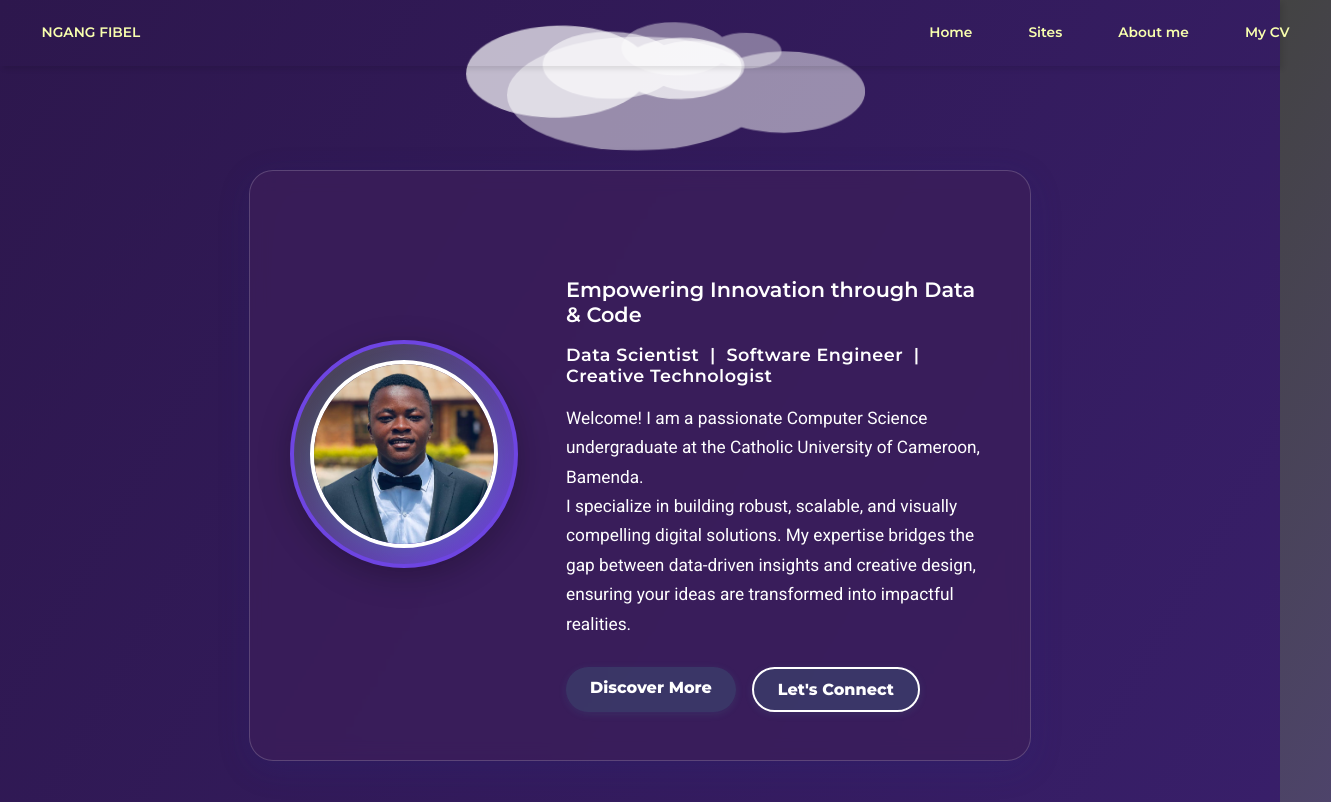
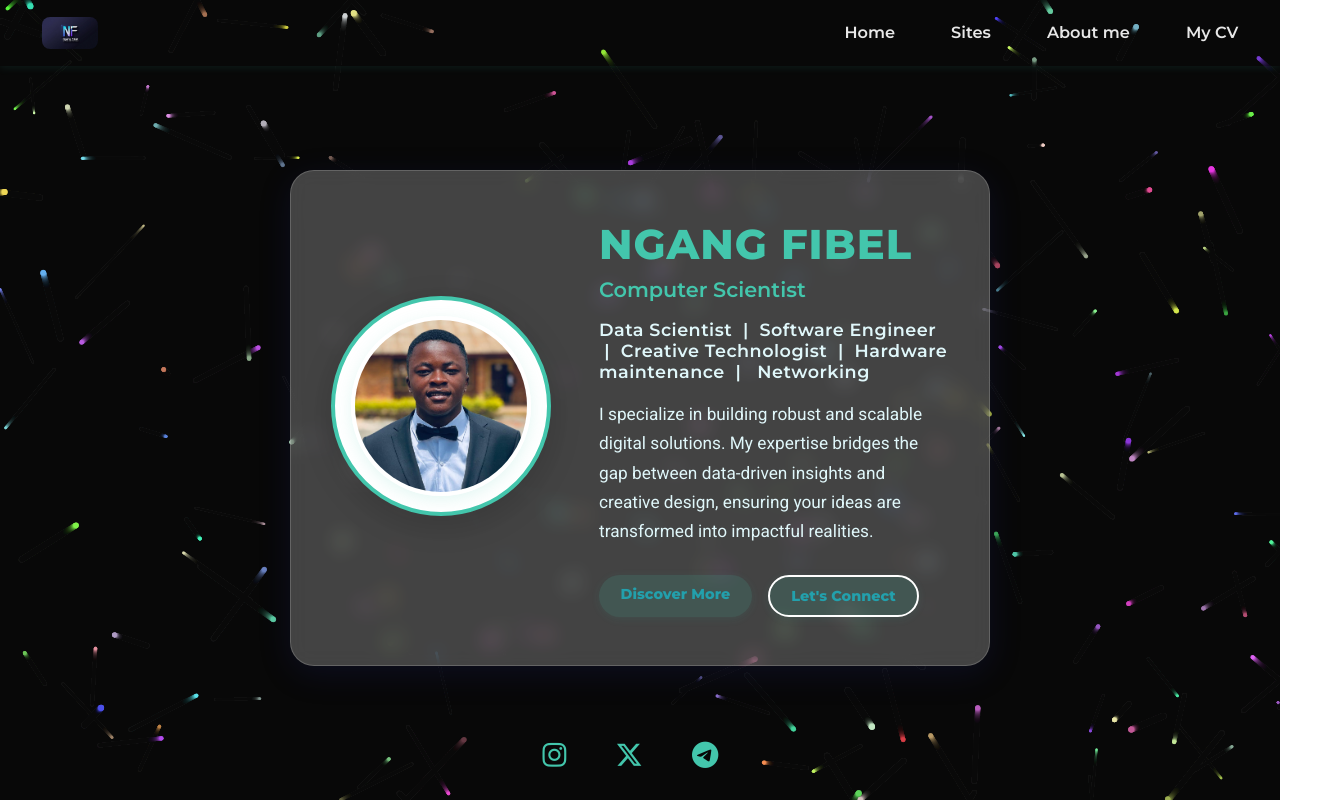
Before and after one commit to ngangfibs/portfolio, a plain HTML site: page index.html in a window 1280 px wide. Shown: the top 802 px of the page, 1331 px wide, since content can reach past the window. Drawn offline with Linux system fonts and the light colour scheme.

Commit message:
added new file

```diff
--- a/css/fluent-style.css
+++ b/css/fluent-style.css
@@ -2,9 +2,9 @@
     --primary: #43c6ac;
     --secondary: #2d3a4b;
     --grey: rgba(40, 41, 50, 0.18);
-    --background: #f8ffae;
-    --white: #fff;
-    --glass: rgba(255,255,255,0.85);
+    --background: rgba(39, 7, 71, 0.7);;
+    --white: #ffffffe7;
+    --glass: rgba(255, 255, 255, 0.24);
     --shadow: 0 8px 32px 0 rgba(31,38,135,0.18);
 }
 
@@ -16,31 +16,27 @@ body {
     min-height: 100vh;
     margin: 0;
     font-family: 'Roboto', 'Montserrat', Arial, sans-serif;
-    color: var(--secondary);
-    background: linear-gradient(120deg, var(--background) 0%, var(--primary) 100%);
+    color: var(--white);
     overflow-x: hidden;
     position: relative;
     transition: background 0.8s cubic-bezier(.4,0,.2,1);
 }
 
-/* Cloudy animated background - dispersing and floating clouds */
 .cloud-bg {
     position: fixed;
-    top: 0; left: 0; width: 100vw; height: 100vh;
+    top: 0; left: 0; width: 100%; height: 100%;
     z-index: 0;
     pointer-events: none;
     overflow: hidden;
 }
 .cloud {
     position: absolute;
-    fill: #fff;
-    opacity: 0.5;
+    fill: rgba(255, 255, 255, 0.9); /* Increased opacity in fill */
+    opacity: 0.8; /* Increased base opacity */
     top: 0;
     left: 50%;
-    /* Start at center top */
     transform: translateX(-50%) scale(1);
     pointer-events: none;
-    /* Remove hover/transition, use animation instead */
 }
 
 /* Each cloud disperses and floats with its own animation */
@@ -100,7 +96,7 @@ body {
 h1, h2, h3 {
     font-family: 'Montserrat', sans-serif;
     font-weight: 800;
-    color: var(--secondary);
+    color: var(--white);
     margin: 0 0 1rem 0;
     transition: color 0.5s;
 }
@@ -125,7 +121,7 @@ h1 {
 }
 p, li, .about-text, .cv-list li, .sites-list li {
     font-size: clamp(1rem, 2.5vw, 1.15rem);
-    color: var(--secondary);
+    color: var(--white);
     font-family: 'Roboto', Arial, sans-serif;
     line-height: 1.7;
     transition: color 0.5s;
@@ -134,6 +130,9 @@ a {
     color: var(--primary);
     text-decoration: none;
     transition: color 0.3s;
+}
+strong {
+    color: var(--white);
 }
 a:hover, a:focus {
     color: var(--secondary);
@@ -144,6 +143,7 @@ nav.nav {
     padding: 0.5rem 0;
     z-index: 2;
     position: relative;
+    box-shadow: 0 2px 8px rgba(67,198,172,0.10);
 }
 nav ul {
     list-style: none;
@@ -155,10 +155,10 @@ nav ul {
 }
 nav ul li a {
     text-decoration: none;
-    color: var(--background);
+    color: var(--white);
     font-family: 'Montserrat', sans-serif;
     font-weight: 600;
-    font-size: clamp(0.75rem, 1.5vw, 0.86rem); /* reduced from 1rem/1.15rem */
+    font-size: clamp(0.80rem, 1.6vw, 1.01rem); /* reduced from 1rem/1.15rem */
     transition: color 0.3s;
 }
 nav ul li a.active, nav ul li a:hover {
@@ -197,7 +197,7 @@ nav ul li a.active, nav ul li a:hover {
     border-radius: 2em;
     font-family: 'Montserrat', sans-serif;
     font-weight: 700;
-    font-size: 1rem;
+    font-size: 0.9rem;
     border: none;
     cursor: pointer;
     background: var(--primary);
@@ -206,6 +206,7 @@ nav ul li a.active, nav ul li a:hover {
     transition: background 0.3s, color 0.3s;
     text-decoration: none;
     display: inline-block;
+
 }
 .btn-outline {
     background: transparent;
@@ -256,44 +257,19 @@ nav ul li a.active, nav ul li a:hover {
     }
 }
 
-/* Home page: white text and dark purple background */
-body.home-page {
-    background: linear-gradient(120deg, #2d174d 0%, #3a206e 100%);
-}
-body.home-page .home,
-body.home-page .homee,
-body.home-page .home-content,
-body.home-page .glass-card,
-body.home-page .home-icons a,
-body.home-page .btn,
-body.home-page .btn-outline,
-body.home-page .subtitle,
-body.home-page h1,
-body.home-page h2,
-body.home-page h3,
-body.home-page p,
-body.home-page .highlight {
-    color: #fff !important;
-    background: transparent;
-}
-body.home-page .glass-card {
-    background: rgba(60, 30, 90, 0.7);
-}
 body.home-page .btn,
 body.home-page .btn-outline {
     border-color: #fff;
-    color: #fff;
+    color: #23a0ac;
     background: rgba(67,198,172,0.15);
 }
 body.home-page .btn:hover,
 body.home-page .btn-outline:hover {
-    background: #fff;
+    background: #046a8c;
     color: #3a206e;
     border-color: #fff;
 }
-body.home-page .home-icons a {
-    color: #fff;
-}
+
 body.home-page .home-icons a:hover {
     color: var(--primary);
 }
--- a/css/style.css
+++ b/css/style.css
@@ -1,67 +1,67 @@
-*{
+/* Reset and base styles */
+* {
     margin: 0;
     padding: 0;
+    box-sizing: border-box;
 }
-body, html{
+html, body {
     min-height: 100vh;
-    background: linear-gradient(120deg, #434343 0%, #6e45e2 100%);
-    background-color: rgba(0, 0, 0, 0.432);
-    background-size: cover;
-    background-position: inherit;
     font-family: 'Montserrat', 'Roboto', Arial, sans-serif;
+    background: transparent;
 }
-nav{
-    background-color: silver;
-    box-shadow: 3px 3px 5px rgb(0, 0, 0, 0.1);
 
+/* Navigation */
+nav {
+    background: transparent;
+    box-shadow: 0 2px 8px rgba(67,198,172,0.10);
 }
-nav ul{
+nav ul {
     width: 100%;
     list-style: none;
     display: flex;
     justify-content: flex-end;
     align-items: center;
-
 }
-nav li{
+nav li {
     height: 50px;
     padding: 0 6px;
     display: flex;
     align-items: center;
-    font-display: black;
-    font-family: 'Times New Roman', Times, serif;
 }
-nav a{
+nav a {
     text-decoration: none;
     padding: 0 10px;
-    color: black;
+    color: #fff;
+    font-family: 'Montserrat', sans-serif;
+    font-weight: 600;
+    font-size: clamp(0.80rem, 1.6vw, 1.01rem);
+    transition: color 0.3s;
 }
-nav a:hover{
-    background-color:#747272f0;
+nav a:hover {
+    background: rgba(116, 114, 114, 0.94);
     border-radius: 8px;
-    padding: 10px 30px;
-    color: beige;
-    transition: 900ms ;
-
+    color: #e0f7fa;
+    transition: 0.3s;
 }
-nav ul li:first-child{
+nav ul li:first-child {
     margin-right: auto;
 }
-.sidebar{
+.sidebar {
     position: fixed;
+    border-radius: 0px 0px 0px 10px ;
     top: 0;
     right: 0;
-    height: 100hv;
+    height: 65vh;
     width: 250px;
     z-index: 999;
     backdrop-filter: blur(10px);
-    background-color: rgba(192, 192, 192, 0.568);
-    box-shadow: -10px 0 10px rgb(0, 0, 0, 0.1);
+    background: rgba(192, 192, 192, 0.568);
+    box-shadow: -10px 0 10px rgba(0,0,0,0.1);
     display: none;
     flex-direction: column;
     align-items: flex-start;
     justify-content: flex-start;
-    transition: transform 0.3s cubic-bezier(.4,2,.6,1), opacity 0.3s;
+    transition: transform 0.3s, opacity 0.3s;
     transform: translateX(-100%);
     opacity: 0;
 }
@@ -74,28 +74,25 @@ nav ul li:first-child{
     transform: translateX(-100%);
     opacity: 0;
 }
-.menuB{
+.menuB {
     display: none;
-
 }
-.sidebar li{
+.sidebar li {
     width: 100%;
 }
-.sidebar a{
+.sidebar a {
     width: 100%;
 }
 
+/* Home Section */
 .home {
     display: flex;
     flex-direction: column;
     align-items: center;
     justify-content: center;
     min-height: 90vh;
-    background: linear-gradient(120deg, #434343 0%, #6e45e2 100%);
     padding: 40px 0;
-    font-family: 'Montserrat', 'Roboto', Arial, sans-serif;
 }
-
 .homee {
     display: flex;
     flex-direction: row;
@@ -105,150 +102,179 @@ nav ul li:first-child{
     width: 100%;
     margin-bottom: 32px;
 }
-
 .glass-card {
     background: rgba(255,255,255,0.10);
     box-shadow: 0 8px 32px 0 rgba(31, 38, 135, 0.18);
     backdrop-filter: blur(12px);
-    -webkit-backdrop-filter: blur(12px);
     border-radius: 32px;
     border: 1.5px solid rgba(255,255,255,0.18);
     padding: 40px 48px;
     transition: box-shadow 0.3s;
 }
-
 .glass-card:hover {
-    box-shadow: 0 16px 48px 0 rgba(110, 69, 226, 0.25);
+    box-shadow: 0 16px 48px 0 rgba(110, 69, 226, 0.15);
 }
-
 .profile-img-container {
     flex-shrink: 0;
     width: 220px;
     height: 220px;
     border-radius: 50%;
     overflow: hidden;
-    box-shadow: 0 8px 32px rgba(0,0,0,0.25);
+    box-shadow: 0 8px 32px rgba(0,0,0,0.15);
     background: #fff;
     display: flex;
     align-items: center;
     justify-content: center;
-    border: 4px solid #6e45e2;
-    background: linear-gradient(135deg, #434343 0%, #6e45e2 100%);
+    border: 4px solid #43c6ac;
 }
 
 .profile-img {
     width: 100%;
     height: 100%;
     object-fit: cover;
-    transition: transform 0.5s cubic-bezier(.4,2,.6,1);
+    transition: transform 0.5s;
     border-radius: 50%;
     border: 2px solid #fff;
 }
-
 .profile-img:hover {
     transform: scale(1.05) rotate(-2deg);
 }
-
 .home-content {
-    color: #f5f5f5;
+    color: #fff;
     max-width: 600px;
 }
-
 .home-content h1 {
     font-size: 2.6rem;
     font-weight: 800;
     margin-bottom: 0.2em;
     letter-spacing: 1px;
     color: #fff;
-    font-family: 'Montserrat', 'Roboto', Arial, sans-serif;
 }
-
 .home-content .subtitle {
     font-size: 1.3rem;
     font-weight: 600;
-    color: #b39ddb;
+    color: #43c6ac;
     margin-bottom: 0.8em;
-    font-family: 'Montserrat', 'Roboto', Arial, sans-serif;
 }
-
 .home-content .highlight {
-    color: #6e45e2;
-    background: linear-gradient(90deg, #a084ee 0%, #6e45e2 100%);
-    -webkit-background-clip: text;
-    -webkit-text-fill-color: transparent;
-    background-clip: text;
+    color: #43c6ac;
 }
-
 .home-content h3 {
     font-size: 1.1rem;
     font-weight: 600;
     margin-bottom: 18px;
-    color: #d1c4e9;
+    color: #e0f7fa;
     letter-spacing: 0.5px;
 }
-
 .home-content p {
     font-size: 1.08rem;
     line-height: 1.7;
     margin-bottom: 28px;
-    color: #f3eaff;
-    font-family: 'Roboto', Arial, sans-serif;
+    color: #e0f7fa;
 }
-
 .btn-group {
     display: flex;
     gap: 18px;
 }
-
 .btn {
     padding: 12px 32px;
-    background: linear-gradient(90deg, #6e45e2 0%, #a084ee 100%);
+    background: linear-gradient(90deg, #43c6ac 0%, #00e6b8 100%);
     color: #fff;
     border: none;
     border-radius: 30px;
     font-size: 1rem;
     font-weight: 600;
     text-decoration: none;
-    box-shadow: 0 4px 16px rgba(0,230,184,0.15);
+    box-shadow: 0 4px 16px rgba(0,230,184,0.10);
     transition: background 0.3s, transform 0.2s;
     cursor: pointer;
-    font-family: 'Montserrat', 'Roboto', Arial, sans-serif;
 }
-
 .btn:hover, .btn:focus {
     background: linear-gradient(90deg, #0072ff 0%, #00e6b8 100%);
     transform: translateY(-2px) scale(1.04);
-    color: black;
+    color: #fff;
 }
-
 .btn-outline {
     background: transparent;
-    border: 2px solid #a084ee;
-    color: #a084ee;
+    border: 2px solid #43c6ac;
+    color: #43c6ac;
     box-shadow: none;
 }
-
 .btn-outline:hover, .btn-outline:focus {
-    background: #a084ee;
+    background: #43c6ac;
     color: #fff;
 }
-
 .home-icons {
     display: flex;
-    gap: 28px;
+    gap: 30px;
     justify-content: center;
     margin-top: 10px;
+    padding-bottom: 20px;
 }
-
 .home-icons a {
-    color: #a084ee;
-    font-size: 2rem;
+    color: #43c6ac;
+    font-size: 3rem;
     transition: color 0.2s, transform 0.2s;
 }
-
 .home-icons a:hover {
     color: #fff;
     transform: scale(1.2) rotate(-8deg);
+}
+
+/* Particle Canvas */
+.particle-canvas {
+    position: fixed;
+    top: 0;
+    left: 0;
+    width: 100vw;
+    height: 100vh;
+    z-index: 0;
+    pointer-events: none;
+    opacity: 1;
+}
+
+/* Ensure content stays above particles */
+body > *:not(.particle-canvas) {
+    position: relative;
+    z-index: 1;
+}
+
+/* Sidebar close icon styling */
+.sidebar li:first-child {
+    width: 100%;
+    display: flex;
+    justify-content: center;
+    align-items: center;
+    margin: 24px 0 16px 0;
+}
+.sidebar li:first-child a {
+    display: flex;
+    justify-content: center;
+    align-items: center;
+    font-size: 2.5rem;
+    color: #43c6ac;
+    width: 60px;
+    height: 60px;
+    border-radius: 50%;
+    background: rgba(255,255,255,0.12);
+    transition: background 0.2s, color 0.2s;
+}
+.sidebar li:first-child a:hover {
+    background: #43c6ac;
+    color: #fff;
+    font-size: 3.5rem;
+}
+
+/* Logo zoom-in effect in nav bar - remove hover background/shadow */
+nav ul li a img {
+    transition: transform 0.25s cubic-bezier(.4,2,.6,1);
+    background: none !important;
+    box-shadow: none !important;
+}
+nav ul li a:hover img {
+    transform: scale(1.13);
+    background: none !important;
+    box-shadow: none !important;
 }
 
 /* Animations */
@@ -274,7 +300,6 @@ nav ul li:first-child{
     opacity: 0;
     animation: fadeIn 1.2s ease-in-out 1.1s forwards;
 }
-
 @keyframes fadeIn {
     to { opacity: 1; }
 }
@@ -300,7 +325,6 @@ nav ul li:first-child{
         font-size: 2rem;
     }
 }
-
 @media (max-width: 600px) {
     .home {
         padding: 20px 0;
@@ -316,33 +340,26 @@ nav ul li:first-child{
         height: 110px;
     }
 }
-@media(max-width: 800px) {
-    .hide{
+@media (max-width: 800px) {
+    .hide {
         display: none;
     }
-    .menuB{
+    .menuB {
         display: flex;
         align-items: center;
     }
-
 }
-@media(max-width: 400px) {
-    .sidebar{
+@media (max-width: 400px) {
+    .sidebar {
         width: 100%;
     }
-    .home{
-        padding: 0px 0px;
-    }
-
-}
-@keyframes showRight{
-    100%{
-        width: 0;
+    .home {
+        padding: 0;
     }
 }
 .sidebar a.active,
 .nav a.active {
-    color: #007bff;
+    color: #43c6ac;
     font-weight: bold;
-    border-bottom: 2px solid #007bff;
+    border-bottom: 2px solid #43c6ac;
 }
--- a/index.html
+++ b/index.html
@@ -18,7 +18,6 @@
         <svg class="cloud c3" viewBox="0 0 220 70"><ellipse cx="80" cy="35" rx="80" ry="35"/><ellipse cx="170" cy="35" rx="50" ry="25"/></svg>
         <svg class="cloud c4" viewBox="0 0 100 30"><ellipse cx="30" cy="15" rx="30" ry="15"/><ellipse cx="70" cy="15" rx="20" ry="10"/></svg>
     </div>
-
     <nav class="nav">
         <ul class="sidebar">
             <li onclick="closeSideBar()" tabindex="0" aria-label="Close sidebar" role="button">
@@ -30,7 +29,11 @@
             <li ><a href="MY.html">My CV</a></li>
         </ul>
         <ul>
-            <li><a href="#index.html">NGANG FIBEL</a></li>
+            <li>
+                <a href="#index.html">
+                    <img src="fibelLogo.jpg" alt="NF Logo" style="height:32px;vertical-align:middle;margin-right:8px;border-radius:8px;">
+                </a>
+            </li>
             <li class="hide"><a href="index.html">Home</a></li>
             <li class="hide"><a href="sites.html">Sites</a></li>
             <li class="hide"><a href="About.html">About me</a></li>
@@ -48,15 +51,12 @@
                     <h1>
                         <span class="highlight">NGANG FIBEL</span>
                     </h1>
-                    <h2 class="subtitle">
-                        Empowering Innovation through Data & Code
-                    </h2>
+                    <h2 class="subtitle"> Computer Scientist </h2>
                     <h3>
-                        Data Scientist &nbsp;|&nbsp; Software Engineer &nbsp;|&nbsp; Creative Technologist
+                        Data Scientist &nbsp;|&nbsp; Software Engineer &nbsp;|&nbsp; Creative Technologist &nbsp;|&nbsp; Hardware maintenance &nbsp;| &nbsp; Networking
                     </h3>
                     <p>
-                        Welcome! I am a passionate Computer Science undergraduate at the Catholic University of Cameroon, Bamenda.<br>
-                        I specialize in building robust, scalable, and visually compelling digital solutions. My expertise bridges the gap between data-driven insights and creative design, ensuring your ideas are transformed into impactful realities.
+                        I specialize in building robust and scalable digital solutions. My expertise bridges the gap between data-driven insights and creative design, ensuring your ideas are transformed into impactful realities.
                     </p>
                     <div class="btn-group">
                         <a href="#projects" class="btn animated-btn">Discover More</a>
@@ -85,5 +85,6 @@
 
 
     <script src="script.js"></script>
+    <script src="js/particle.js"></script>
 </body>
 </html>
--- /dev/null
+++ b/js/particle.js
@@ -0,0 +1,91 @@
+// Full-size background particle motion system
+
+class Particles {
+  constructor() {
+    // Create canvas that will hold the particles
+    this.canvas = document.createElement('canvas');
+    this.ctx = this.canvas.getContext('2d');
+    this.canvas.className = 'particle-canvas';
+    // Append canvas to body or a specific container
+    document.body.appendChild(this.canvas);
+
+    // Particle array and mouse interaction properties
+    this.particles = [];
+    this.mouse = { x: null, y: null, radius: 100 };
+
+    // Event listeners for mouse movement and window resizing
+    window.addEventListener('mousemove', e => {
+      this.mouse.x = e.x;
+      this.mouse.y = e.y;
+    });
+
+    window.addEventListener('resize', this.init.bind(this));
+
+    // Initialize and start animation
+    this.init();
+    this.animate();
+  }
+
+  init() {
+    // Set canvas to full window size
+    this.canvas.width = window.innerWidth;
+    this.canvas.height = window.innerHeight;
+    this.particles = [];
+
+    // Calculate number of particles based on screen area
+    const particleCount = Math.floor(window.innerWidth * window.innerHeight / 5000);
+    for (let i = 0; i < particleCount; i++) {
+      const size = Math.random() * 2 + 1;
+      const x = Math.random() * this.canvas.width;
+      const y = Math.random() * this.canvas.height;
+
+      this.particles.push({
+        x, y, size,
+        speedX: Math.random() * 0.5 - 0.25,
+        speedY: Math.random() * 0.5 - 0.25,
+        color: `rgba(${Math.floor(Math.random() * 200) + 55}, ${Math.floor(Math.random() * 200) + 55}, ${Math.floor(Math.random() * 200) + 55}, 0.7)`
+      });
+    }
+  }
+
+  animate() {
+    // Animation loop
+    requestAnimationFrame(this.animate.bind(this));
+    // Slightly fade the previous frame for trail effect
+    this.ctx.fillStyle = 'rgba(0, 0, 0, 0.05)';
+    this.ctx.fillRect(0, 0, this.canvas.width, this.canvas.height);
+
+    for (const p of this.particles) {
+      // Update particle positions
+      p.x += p.speedX;
+      p.y += p.speedY;
+
+      // Mouse interaction - particles move away from cursor
+      if (this.mouse.x && this.mouse.y) {
+        const dx = p.x - this.mouse.x;
+        const dy = p.y - this.mouse.y;
+        const distance = Math.sqrt(dx*dx + dy*dy);
+
+        if (distance < this.mouse.radius) {
+          p.x += dx * 0.05;
+          p.y += dy * 0.05;
+        }
+      }
+
+      // Boundary checks - wrap particles around edges
+      if (p.x < 0 || p.x > this.canvas.width) p.speedX *= -1;
+      if (p.y < 0 || p.y > this.canvas.height) p.speedY *= -1;
+
+      // Draw the particle
+      this.ctx.beginPath();
+      this.ctx.arc(p.x, p.y, p.size, 0, Math.PI * 2);
+      this.ctx.fillStyle = p.color;
+      this.ctx.fill();
+    }
+  }
+}
+
+// Initialize particles when DOM is fully loaded
+document.addEventListener('DOMContentLoaded', () => {
+  new Particles();
+});
--- a/script.js
+++ b/script.js
@@ -5,13 +5,12 @@ function closeSideBar(){
     sideBar.classList.add('sidebar-close');
     setTimeout(() => {
         sideBar.style.display = 'none';
-    }, 300); // Match CSS transition duration
+    }, 300);
 }
 
 function openSideBar(){
     sideBar.style.display = 'flex';
     sideBar.classList.remove('sidebar-close');
-    // Allow display to apply before animating
     setTimeout(() => {
         sideBar.classList.add('sidebar-open');
     }, 10);
```
Also changed, not shown: About.html (+11 -4 lines), MY.html (+7 -1 lines), sites.html (+7 -1 lines), fibelLogo.jpg (added).
